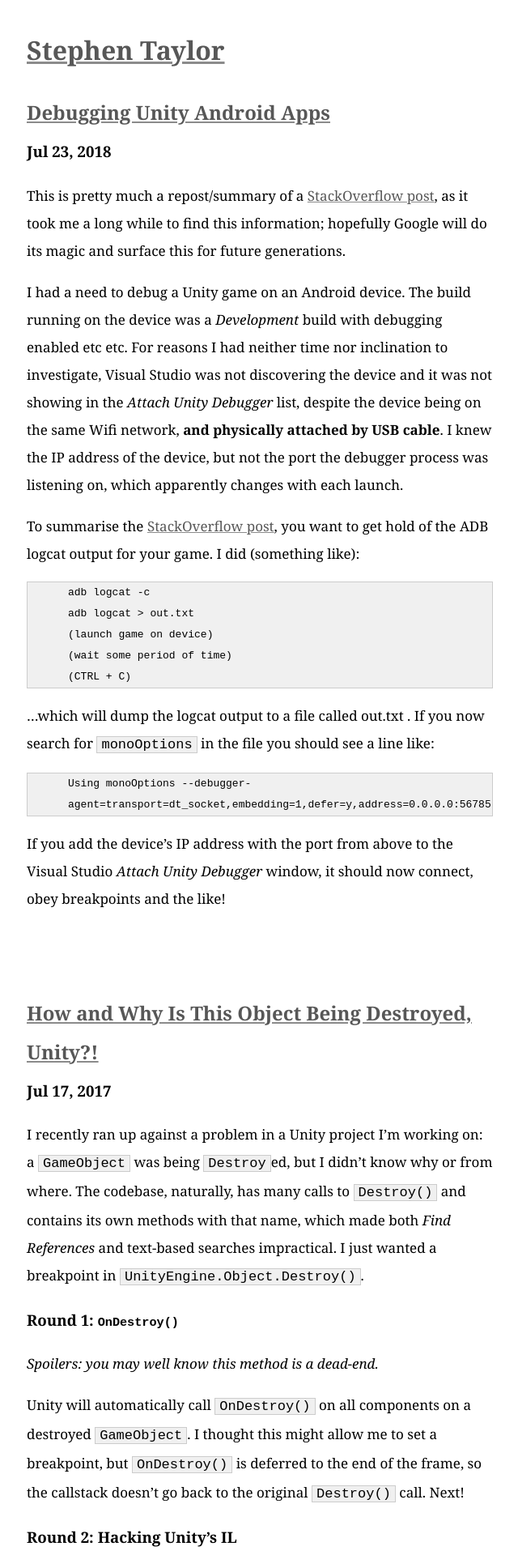
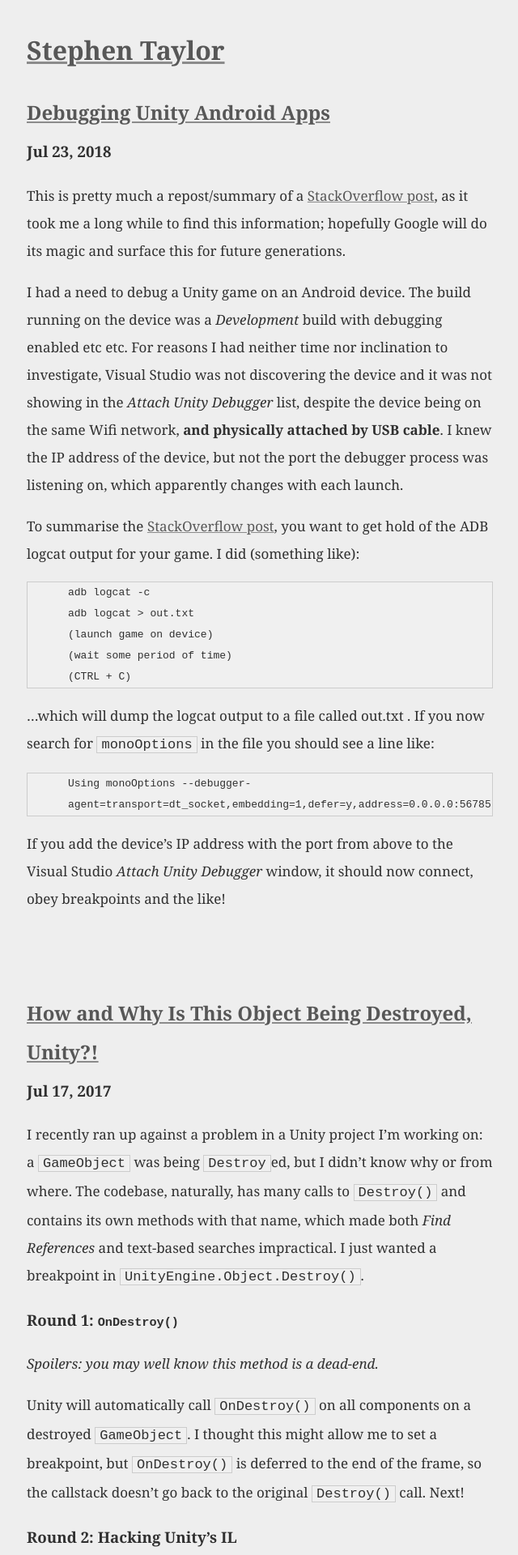
Before and after one commit to Schtee/schtee.github.io, a Jekyll site: the page built from index.md, in a window 1280 px wide. Shown: the top 1920 px of the page at 81% size, without its empty margins (319-959 px from the left). Built offline with Jekyll 4.4.1, drawn with Linux system fonts in a browser that asks for light colours.

Commit message:
Tweaked colours

```diff
--- a/assets/css/style.css
+++ b/assets/css/style.css
@@ -10,6 +10,8 @@ body {
 	max-width: 576px;
 	font-family: "Iowan Old Style","Iowan","Georgia",serif;
 	line-height: 2;
+	background-color: #eeeeee;
+	color: #303030;
 }
 
 .post h2 {
```
